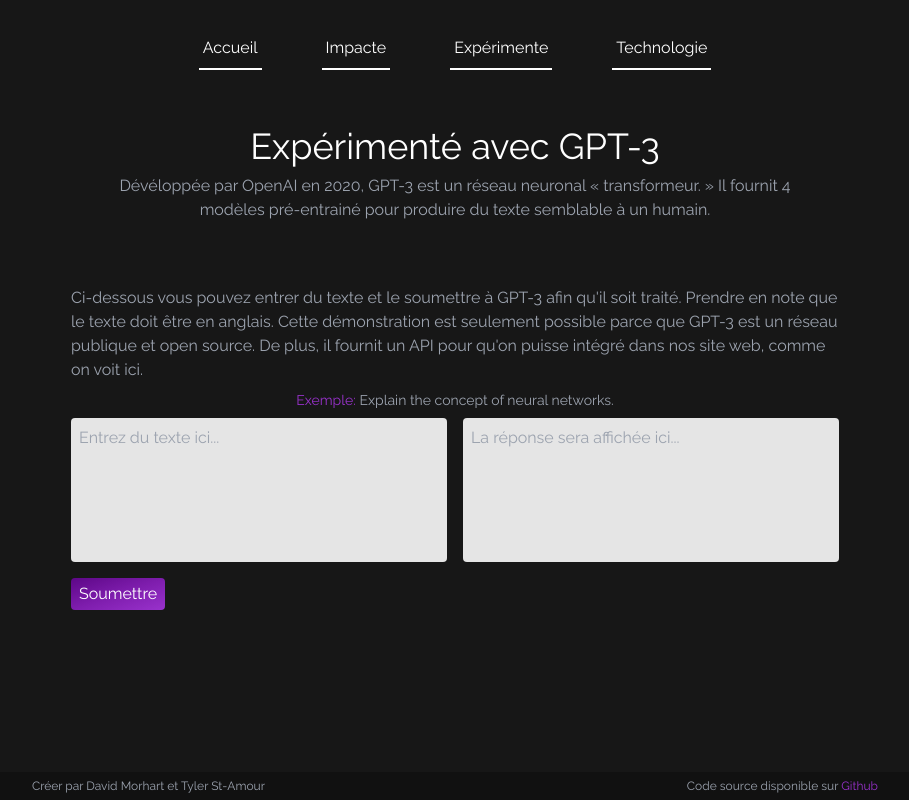
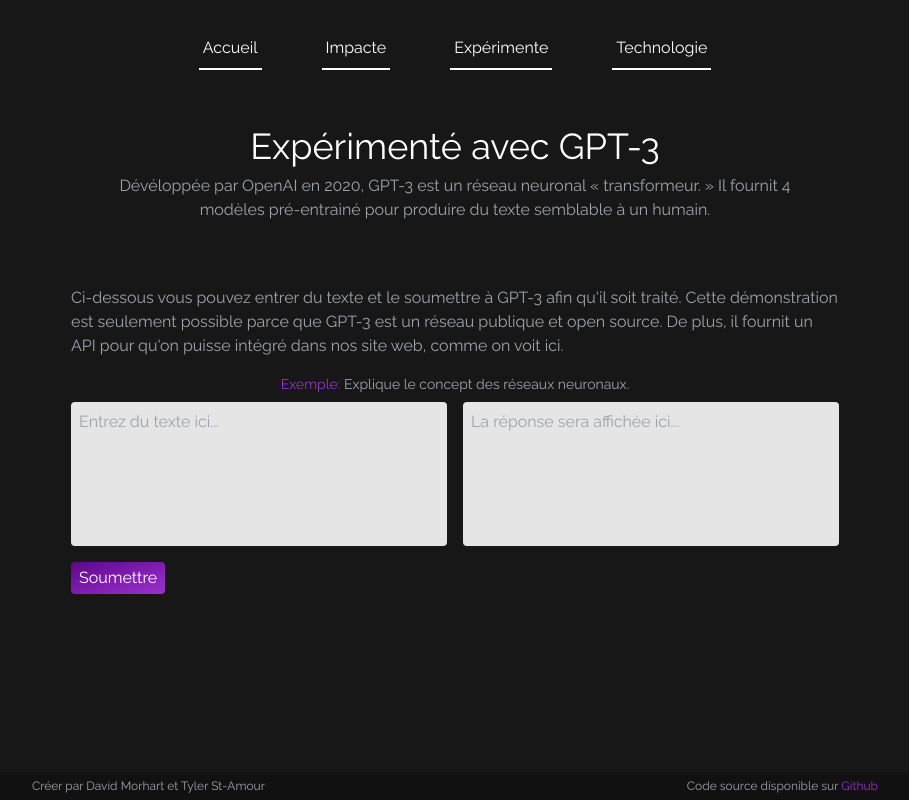
Before and after one commit to TylerStAmour/aimusic, a React (Vite) app: page /experimente in a window 1280 px wide. Shown: the whole page, without its empty margins (185-1094 px from the left). Built offline with nearby package versions, Linux system fonts and the light colour scheme.

Commit message:
Remove english text

```diff
--- a/src/pages/Experiment.tsx
+++ b/src/pages/Experiment.tsx
@@ -31,8 +31,8 @@
             </div>
             <div className={"flex justify-center grow"}>
                 <div className={"flex flex-col max-w-3xl"}>
-                    <p className={"text-md text-gray-400 max-w-3xl mb-2 2xl:mb-12"}>Ci-dessous vous pouvez entrer du texte et le soumettre à GPT-3 afin qu'il soit traité. Prendre en note que le texte doit être en anglais. Cette démonstration est seulement possible parce que GPT-3 est un réseau publique et open source. De plus, il fournit un API pour qu'on puisse intégré dans nos site web, comme on voit ici.</p>
-                    <p className={"text-gray-400 text-sm text-center mb-2"}><span className={"text-secondary"}>Exemple:</span> Explain the concept of neural networks.</p>
+                    <p className={"text-md text-gray-400 max-w-3xl mb-4 2xl:mb-12"}>Ci-dessous vous pouvez entrer du texte et le soumettre à GPT-3 afin qu'il soit traité. Cette démonstration est seulement possible parce que GPT-3 est un réseau publique et open source. De plus, il fournit un API pour qu'on puisse intégré dans nos site web, comme on voit ici.</p>
+                    <p className={"text-gray-400 text-sm text-center mb-2"}><span className={"text-secondary"}>Exemple:</span> Explique le concept des réseaux neuronaux.</p>
                     <div className={"flex flex-col sm:grid sm:grid-cols-2 gap-4"}>
                         <textarea
                             className={"bg-neutral-200 placeholder:text-gray-400 w-full rounded h-36 2xl:h-48 p-2 mb-4 outline-none resize-none"}
```
